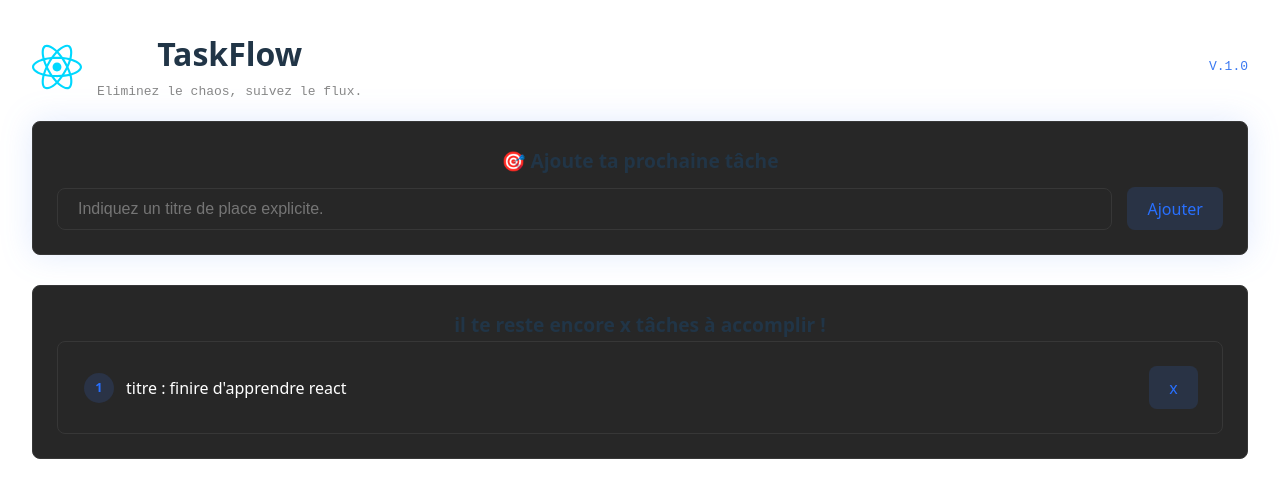
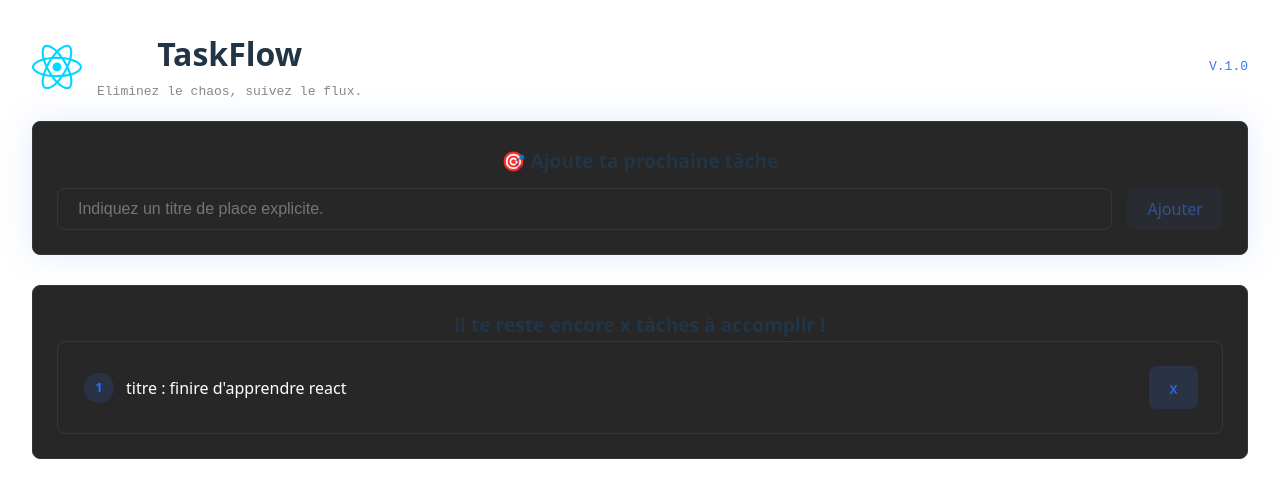
Before and after one commit to Jordan-Nsadisi/TaskFlow-cool-todo-app-, a React (Vite) app: page / in a window 1280 px wide. Shown: the top 498 px of the page. Built offline with nearby package versions, Linux system fonts and the light colour scheme.

Commit message:
conditionnal disabled button and her style

```diff
--- a/src/components/taskInput/taskInput.jsx
+++ b/src/components/taskInput/taskInput.jsx
@@ -20,9 +20,15 @@ export const TaskInput = () => {
                     type="text"
                     className={styles.input}
                     placeholder="Indiquez un titre de place explicite."
-                    onChange={handleInputChange}
+                    onChange={handleInputChange} //lorsque l'utilisateur tape dans l'input, on appelle la fonction handleInputChange pour mettre à jour l'état taskTitle
+                    value={taskTitle} //liaison de l'état du titre de la tâche avec la valeur de l'input, c'est-à-dire que l'input affichera toujours la valeur actuelle de taskTitle, c'est-à-dire que si taskTitle change, l'input se mettra à jour automatiquement, c'est ce qu'on appelle le "controlled component", c'est-à-dire que la valeur de l'input est contrôlée par l'état React, c'est une bonne pratique pour gérer les formulaires dans React
                 />
-                <button className="button-primary">Ajouter</button>
+                <button
+                    className={ taskTitle.length === 0 ? "button-primary-disabled" : "button-primary"}
+                    disabled={!taskTitle} //le bouton est désactivé si taskTitle est vide, c'est-à-dire que l'utilisateur n'a pas encore saisi de titre
+                >
+                    Ajouter
+                </button>
             </form>
         </div>
     )
--- a/src/index.css
+++ b/src/index.css
@@ -121,6 +121,12 @@ a:focus-visible {
   border-color: rgba(59, 121, 241, 0.35);
 }
 
+.button-primary-disabled {
+  background-color: rgba(59, 121, 241, 0.05);
+  color: rgba(59, 121, 241, 0.5);
+  cursor: not-allowed;
+}
+
 
 
 @media (prefers-color-scheme: light) {
```
